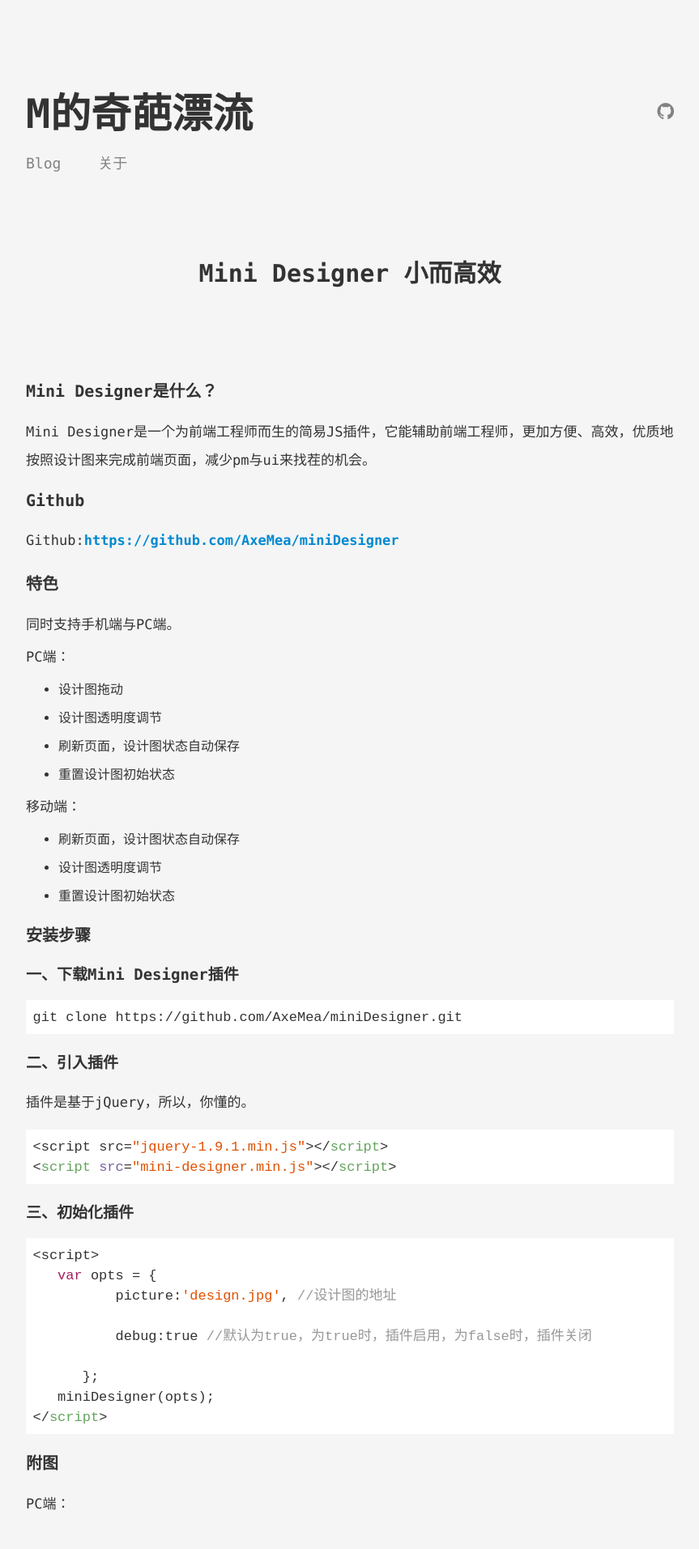
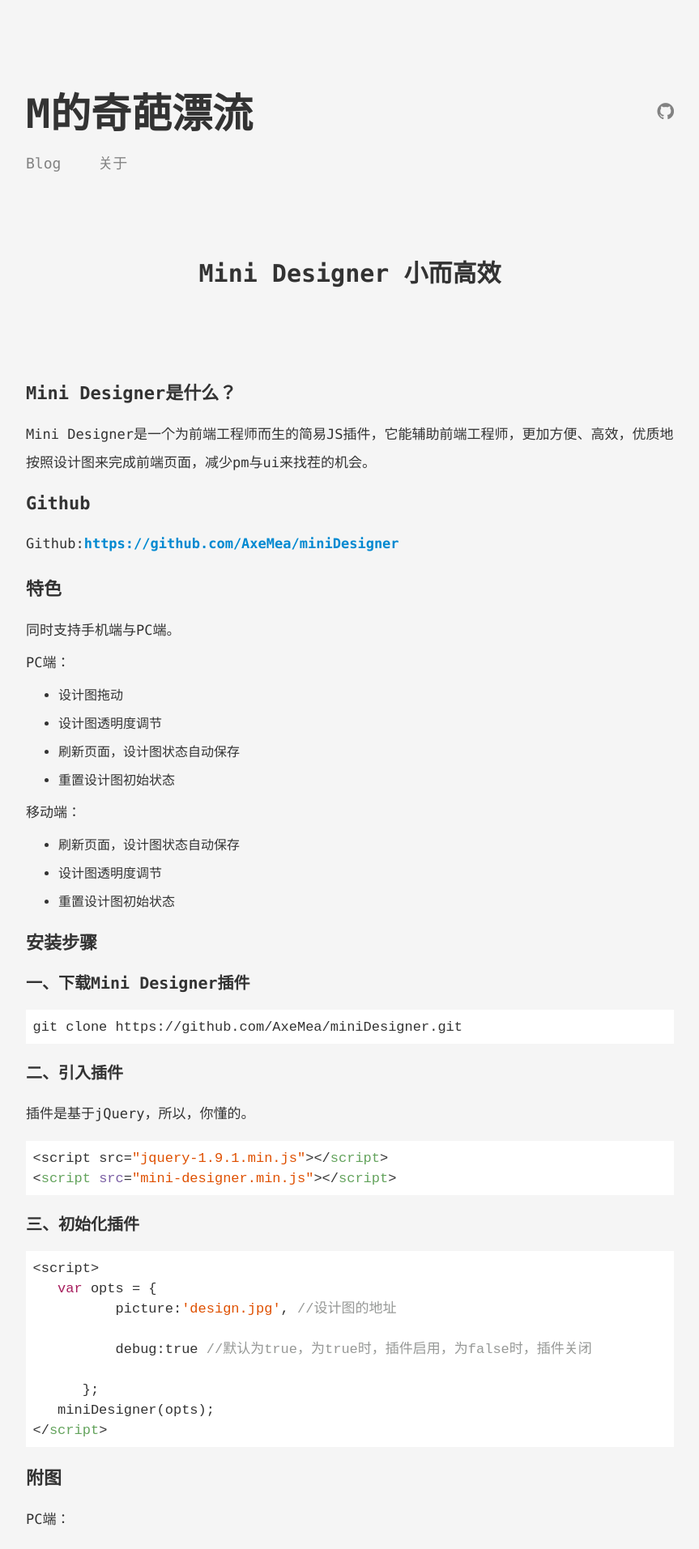
Before and after one commit to AxeMea/axemea.github.com, a Jekyll site: the page built from _posts/2015-06-18-mini-designer.md, in a window 1280 px wide. Shown: the top 1913 px of the page at 81% size, without its empty margins (208-1071 px from the left). Built offline with Jekyll 4.4.1, drawn with Linux system fonts in a browser that asks for light colours; comment, search, counter and statistics services are not loaded.

Commit message:
style: update styles

```diff
--- a/_sass/_default.scss
+++ b/_sass/_default.scss
@@ -6,8 +6,6 @@
   background-color: $dorian;
   font-weight: 400;
 }
-
-$fontSize: 17px;
 
 a {
     color: $cloudy;
@@ -317,23 +315,23 @@
   }
 
   h1 {
-    font-size: $fontSize + 5
+    font-size: 26px;
   }
 
   h2 {
-    font-size: $fontSize + 4
+    font-size: 24px
   }
 
   h3 {
-    font-size: $fontSize + 3
+    font-size: 22px
   }
 
   h4 {
-    font-size: $fontSize + 2
+    font-size: 20px
   }
 
   h5 {
-    font-size: $fontSize + 1
+    font-size: 18px
   }
 
   ul li {
@@ -351,7 +349,7 @@
 
   p {
     margin: 5px 0;
-    font-size: $fontSize !important;
+    font-size: 17px !important;
     line-height: 35px;
   }
 
@@ -368,7 +366,7 @@
 }
 
 .hljs{
-  font-size: $fontSize !important;
+  font-size: 17px !important;
   line-height: 25px !important;
 }
 
```
